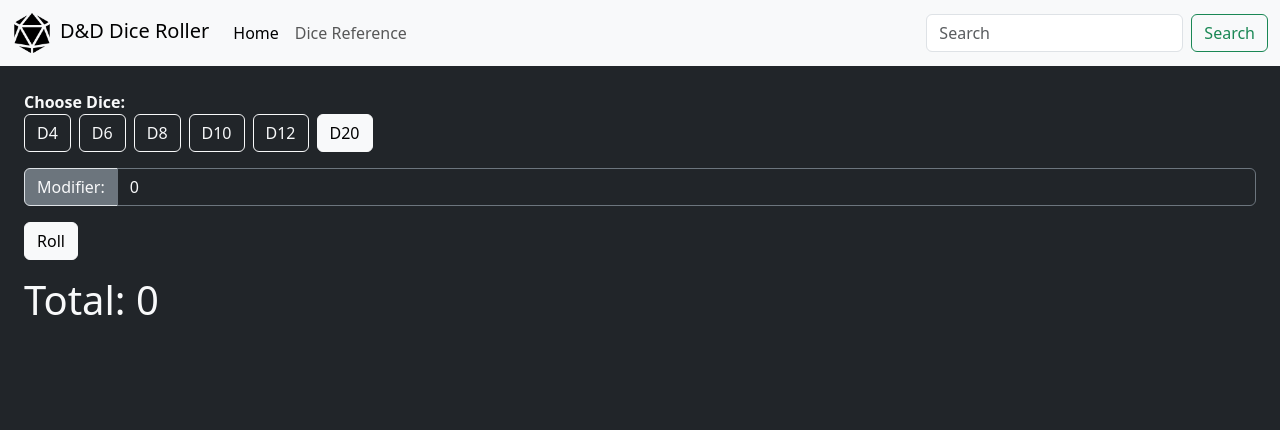
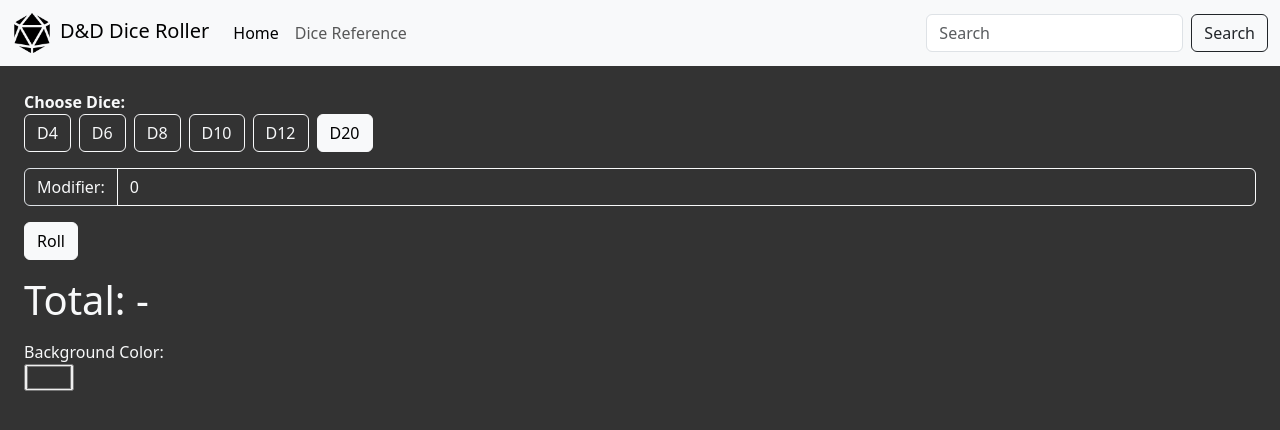
Before and after one commit to riverkahrhoff/dnd-dice-roller, a React (Vite) app: page / in a window 1280 px wide. Shown: the top 430 px of the page. Built offline with nearby package versions, Linux system fonts and the light colour scheme.

Commit message:
change background coloe

```diff
--- a/src/components/DiceRollerNew.tsx
+++ b/src/components/DiceRollerNew.tsx
@@ -1,20 +1,23 @@
 import { useState } from "react";
-import "bootstrap/dist/css/bootstrap.min.css"; // Ensure Bootstrap is imported
+import "bootstrap/dist/css/bootstrap.min.css";
 
 const DiceRollerNew = () => {
   const [diceNumber, setDiceNumber] = useState(20);
   const [modifier, setModifier] = useState(0);
-  const [rollTotal, setRollTotal] = useState(Number);
+  const [rollTotal, setRollTotal] = useState<number | null>(null);
+  const [bgColor, setBgColor] = useState("#333333");
 
   const dice = [4, 6, 8, 10, 12, 20];
 
   const handleRoll = () => {
     setRollTotal(Math.floor(Math.random() * diceNumber) + 1 + modifier);
-    console.log(rollTotal);
   };
 
   return (
-    <div className="bg-dark text-light p-4 min-vh-100">
+    <div
+      className="text-light p-4 min-vh-100"
+      style={{ backgroundColor: bgColor }}
+    >
       {/* select dice */}
       <label className="fw-bold">Choose Dice:</label>
       <div className="d-flex gap-2">
@@ -42,12 +45,16 @@ const DiceRollerNew = () => {
 
       {/* set modifier */}
       <div className="input-group mb-3 mt-3">
-        <span className="input-group-text bg-secondary text-light">
+        <span
+          className="input-group-text text-light"
+          style={{ backgroundColor: bgColor }}
+        >
           Modifier:
         </span>
         <input
           type="number"
-          className="form-control bg-dark text-light border-secondary"
+          className="form-control text-light border-light"
+          style={{ backgroundColor: bgColor }}
           placeholder="modifier"
           value={modifier}
           onChange={(e) => setModifier(Number(e.target.value))}
@@ -60,7 +67,17 @@ const DiceRollerNew = () => {
       </button>
 
       {/* display total */}
-      <h1 className="mt-3">Total: {rollTotal}</h1>
+      <h1 className="mt-3">Total: {rollTotal !== null ? rollTotal : "-"}</h1>
+
+      {/* Background color input */}
+      <label className="d-block mt-3">Background Color:</label>
+      <input
+        id="base"
+        type="color"
+        name="base"
+        value={bgColor}
+        onChange={(e) => setBgColor(e.target.value)}
+      />
     </div>
   );
 };
--- a/src/components/Header.tsx
+++ b/src/components/Header.tsx
@@ -43,7 +43,7 @@ const Header = () => {
               placeholder="Search"
               aria-label="Search"
             />
-            <button className="btn btn-outline-success" type="submit">
+            <button className="btn btn-outline-dark" type="submit">
               Search
             </button>
           </form>
```
Also changed, not shown: package.json (+6 -1 lines), 1 other file (tests, documents, lock files or other folders).
